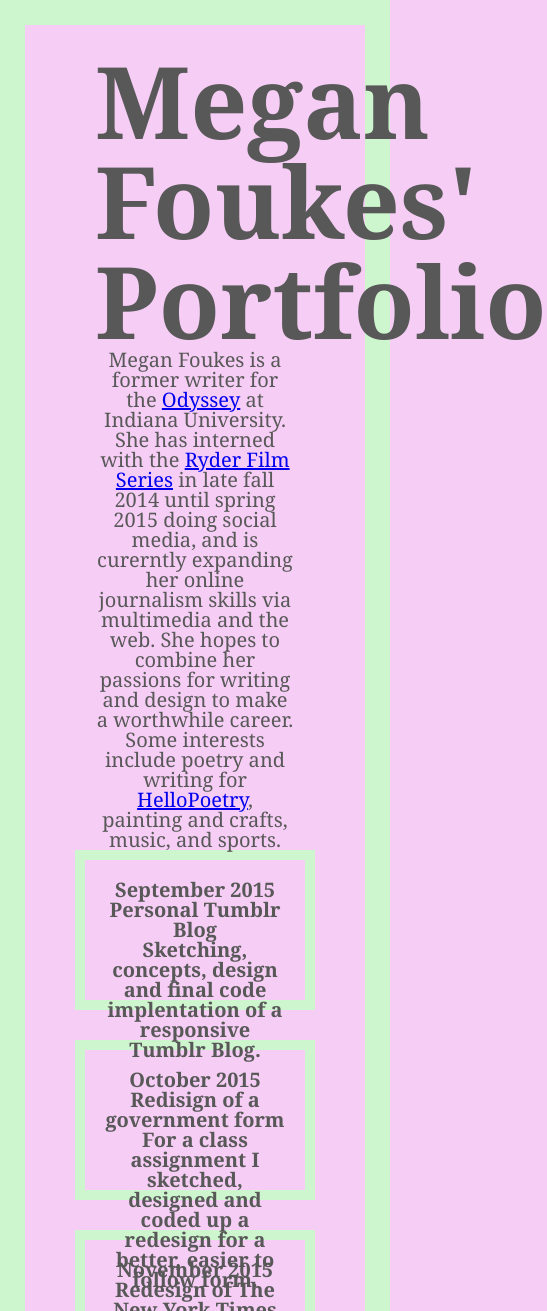
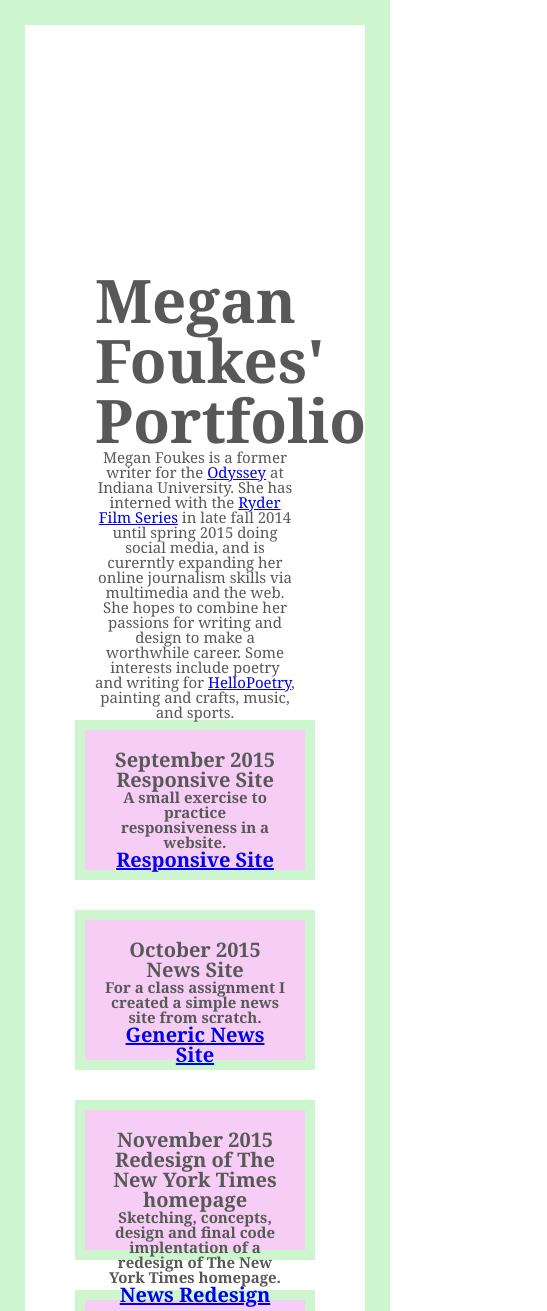
Before and after one commit to mfoukes/mfoukes.github.io, a plain HTML site: page index.html in a window 390 px wide. Shown: the top 1311 px of the page, 547 px wide, since content can reach past the window. Drawn offline with Linux system fonts and the light colour scheme.

Commit message:
updated links

```diff
--- a/css/style.css
+++ b/css/style.css
@@ -21,3 +21,32 @@ h1 {
 	font-weight: bold;
 	border: 10px solid #CEF6CE;
 }
+.box {
+	width: 75%;
+	height: 200px;
+	margin-bottom: 20px;
+	font-size: 40px;
+}
+.show-desktop {
+	display: block;
+}
+.show-mobile {
+	display: none;
+}
+@media (max-width: 600px) {
+	.show-desktop {
+		display: none;
+	}
+	.show-mobile {
+		display: block;
+	}
+	body {
+		background-color: white;
+	}
+	h1 {
+		font-size: 60px;
+	}
+	p {
+		font-size: 15px;
+	}
+}
--- a/index.html
+++ b/index.html
@@ -11,6 +11,8 @@
       <link rel="stylesheet" href="css/style.css">
       <link rel="stylesheet" href="css/skeleton.css">
   </head>
+  <div class="show-desktop box"></div>
+  <div class="show-mobile box"></div>
 
 <body>
 	<div class="container">
@@ -20,20 +22,23 @@
 	<div class="projects">
 		<div class="project">
 	  		<span>September 2015</span>
-	  		<h2>Personal Tumblr Blog</h2>
-	  		<p>Sketching, concepts, design and final code implentation of a responsive Tumblr Blog.</p>
+	  		<h2>Responsive Site</h2>
+	  		<p>A small exercise to practice responsiveness in a website.</p>
+	  		<a href="http://http://mfoukes.github.io/responsive-site/">Responsive Site</a>
 	  	</div>
 
 	  	<div class="project">
 	  		<span>October 2015</span>
-	  		<h2>Redisign of a government form</h2>
-	  		<p>For a class assignment I sketched, designed and coded up a redesign for a better, easier to follow form.</p>
+	  		<h2>News Site</h2>
+	  		<p>For a class assignment I created a simple news site from scratch.</p>
+	  		<a href="http://http://http://mfoukes.github.io/news-site//">Generic News Site</a>
 	  	</div>
 
 	  	<div class="project">
 	  		<span>November 2015</span>
 	  		<h2>Redesign of The New York Times homepage</h2>
 	  		<p>Sketching, concepts, design and final code implentation of a redesign of The New York Times homepage.</p>
+	  		<a href="http://http://mfoukes.github.io/news-redesign/">News Redesign</a>
 	  	</div>
 	  	<div class="project">
 	  		<span>September 2015</span>
```
